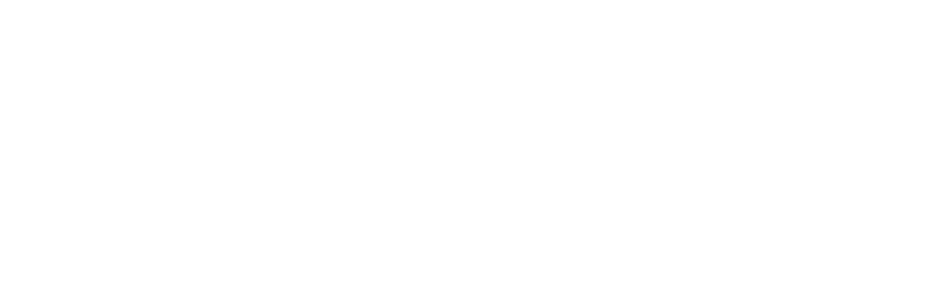
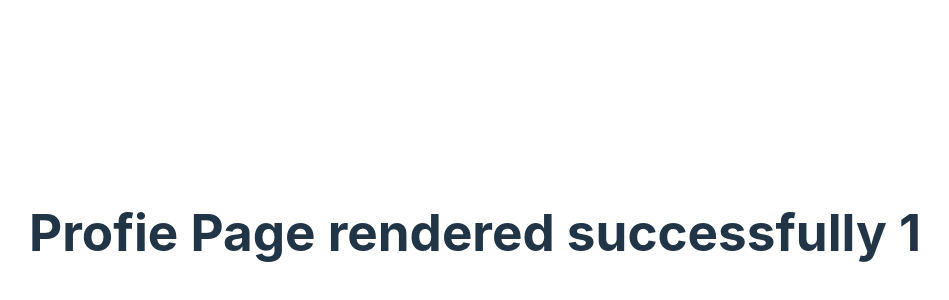
Before and after one commit to Bhanu-Partap/react-learnings-with-vite, a React (Vite) app in the folder my-first-react-app/: page / in a window 1280 px wide. Shown: the part 168-468 px from the top of the page, without its empty margins (165-1114 px from the left). Built offline with nearby package versions, Linux system fonts and the light colour scheme.

Commit message:
Ternairy opereator conditional check

```diff
--- a/my-first-react-app/src/Components/Profile.jsx
+++ b/my-first-react-app/src/Components/Profile.jsx
@@ -3,11 +3,12 @@
 import { useState } from "react"
 
 export default function Profile() {
-    const [logeedIn, setlogeedIn] = useState(true)
+    const [logeedIn, setlogeedIn] = useState(1)
   return (
     <>
         {/* ===================== For only IF ELSE CONDITION ======================== */}
         {/* {logeedIn ? <h1>Profie Page rendered successfully</h1> : <h1>Not Loged In</h1>} */}
+        {logeedIn==1 ? <h1>Profie Page rendered successfully 1</h1> : logeedIn==2 ? <h1>Profie Page rendered successfully 2</h1> : <h1>Not Loged In</h1>}
     </>
   )
 }
```
